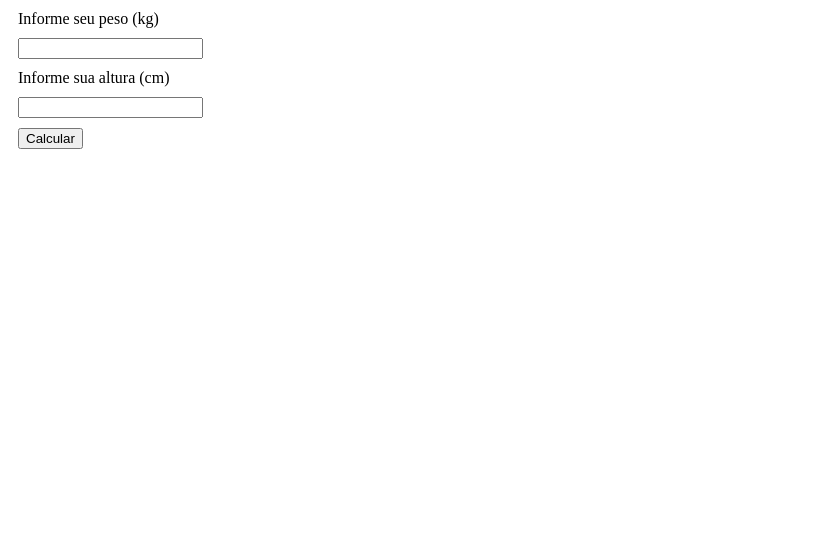
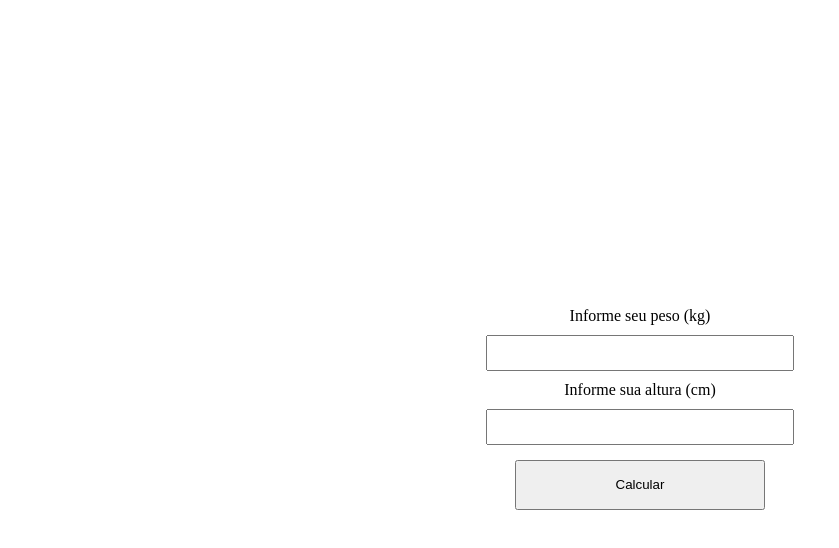
Before and after one commit to jeffersonmoller/imc, a plain HTML site: page index.html in a window 1280 px wide. Shown: the whole page, without its empty margins (0-839 px from the left). Drawn offline with Linux system fonts and the light colour scheme.

Commit message:
Aumentar o tamanho do botão e centraliza-lo Fixes #5

```diff
--- a/index.html
+++ b/index.html
@@ -5,18 +5,25 @@
     <meta http-equiv="X-UA-Compatible" content="IE=edge">
     <meta name="viewport" content="width=device-width, initial-scale=1.0">
     <title>IMC</title>
-    <link rel="stylesheet" type="text/css" href="style.css"/>
+    <link rel="stylesheet" href="style.css"/>
 </head>
 <body>
-    <form class="formulario" id="formulario">
-            <label id="peso" for="peso">Informe seu peso (kg)</label>
-            <input type="number" name="peso" id="peso">
+    <div class="container">
+        <!-- Início do formulário IMC -->
+        <form class="formulario" id="formulario">
+            <!-- Campo para inserção do peso -->
+            <label class="peso" id="pesoLabel" for="peso">Informe seu peso (kg)</label>
+            <input class="peso" type="number" name="peso" id="pesoInput">
 
-            <label id="altura" for="altura">Informe sua altura (cm)</label>
-            <input type="number" name="altura"id="altura">
+            <!-- Campo para inserção da altura -->
+            <label class="altura" id="alturaLabel" for="altura">Informe sua altura (cm)</label>
+            <input class="altura" type="number" name="altura" id="alturaInput">
 
+            <!-- Botão para acionar o cálculo -->
             <button id="botaoEnviar" onclick="calcular();">Calcular</button>
-    </form>
+        </form>
+        <!-- Fim do formulário IMC -->
+    </div>
     <script src="script.js"></script>
 </body>
 </html>
--- a/style.css
+++ b/style.css
@@ -1,4 +1,35 @@
-#peso , #altura, #botaoEnviar{
-    display: block;
-    margin: 10px;
+/* Estilos gerais para .peso, .altura e #botaoEnviar */
+.peso, .altura, #botaoEnviar {
+    text-align: center; /* Centraliza o texto horizontalmente */
+    display: block; /* Exibe os elementos como blocos */
+    margin: 5px; /* Adiciona margem de 5px */
 }
+
+/* Estilos específicos para o botão #botaoEnviar */
+#botaoEnviar {
+    width: 250px; /* Largura de 250px */
+    height: 50px; /* Altura de 50px */
+    margin-top: 10px; /* Adiciona margem superior de 10px */
+}
+
+/* Estilos específicos para os inputs #pesoInput e #alturaInput */
+#pesoInput, #alturaInput {
+    width: 300px; /* Largura de 300px */
+    height: 30px; /* Altura de 30px */
+}
+
+/* Estilos para centralizar o container */
+.container {
+    display: flex; /* Usa o modelo flexbox */
+    justify-content: center; /* Centraliza horizontalmente */
+    align-items: center; /* Centraliza verticalmente */
+    height: 100vh; /* Altura de 100% da viewport */
+}
+
+/* Estilos específicos para o formulário */
+.formulario {
+    text-align: center; /* Centraliza o texto dentro do formulário horizontalmente */
+    display: flex; /* Usa o modelo flexbox */
+    flex-direction: column; /* Organiza os elementos verticalmente */
+    align-items: center; /* Centraliza os elementos do formulário verticalmente */
+}
```
